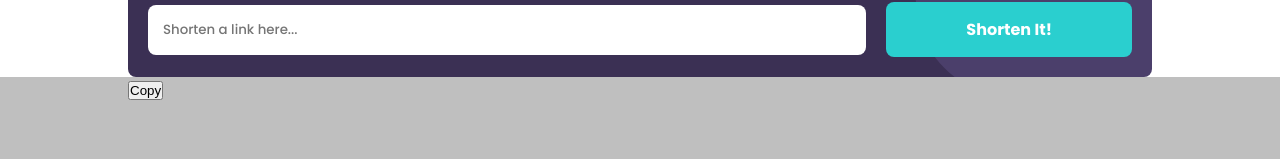
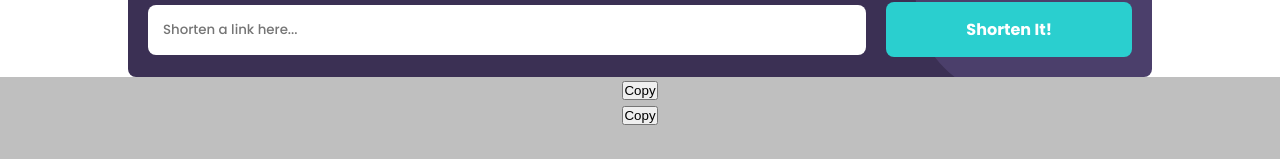
Before and after one commit to JustynaPrus/url-shortening-api, a React (Create React App) app: page / in a window 1280 px wide. Both pictures are taken after typing "Sample" into the empty fields and a click on the button "Shorten It!". Shown: the part 641-800 px from the top of the page. Built offline with nearby package versions, Linux system fonts and the light colour scheme; no server answers.

Commit message:
working on List

```diff
--- a/src/components/ShortenUrl.js
+++ b/src/components/ShortenUrl.js
@@ -1,4 +1,5 @@
-import React, { useState } from "react";
+import React, { useState, useEffect } from "react";
+import UrlList from "./atoms/UrlList";
 import { StyledSection, Wrapper } from "./ShortenUrl.styles";
 
 const ShortenUrl = () => {
@@ -34,6 +35,7 @@ const ShortenUrl = () => {
   console.log(data);
 
   const handleClick = () => {
+    console.log(data);
     setList([...list, data]);
   };
 
@@ -48,23 +50,13 @@ const ShortenUrl = () => {
             value={value}
             onChange={(e) => setValue(e.target.value)}
           />
-          <button type="submit" onClick={handleClick}>
+          <button type="submit" data={data} onClick={handleClick}>
             Shorten It!
           </button>
         </form>
       </StyledSection>
       <Wrapper>
-        <ul>
-          <p>{data.original_link}</p>
-          <p>{data.full_short_link}</p>
-          {list.map((item) => (
-            <li>
-              <p>{item.original_link}</p>
-              <p>{item.full_short_link}</p>
-              <button>Copy</button>
-            </li>
-          ))}
-        </ul>
+        <UrlList data={data} list={list} />
       </Wrapper>
     </>
   );
--- a/src/components/ShortenUrl.styles.js
+++ b/src/components/ShortenUrl.styles.js
@@ -63,5 +63,6 @@ export const Wrapper = styled.div`
   ul {
     width: 80%;
     list-style: none;
+    text-align: center;
   }
 `;
--- /dev/null
+++ b/src/components/atoms/UrlList.js
@@ -0,0 +1,28 @@
+import React from "react";
+import { Wrapper } from "./UrlList.styles";
+
+const UrlList = ({ data, list }) => {
+  const Item = (props) => {
+    const { item, id } = props;
+    return (
+      <li id={id} className={id === 0 ? "hide" : ""}>
+        <p>{item.original_link}</p>
+        <p>{item.full_short_link}</p>
+        <button>Copy</button>
+      </li>
+    );
+  };
+
+  return (
+    <Wrapper>
+      <p>{data.original_link}</p>
+      <p>{data.full_short_link}</p>
+      <button>Copy</button>
+      {list.map((item, index, className) => (
+        <Item key={index} item={item} id={index} className={className} />
+      ))}
+    </Wrapper>
+  );
+};
+
+export default UrlList;
--- /dev/null
+++ b/src/components/atoms/UrlList.styles.js
@@ -0,0 +1,11 @@
+import styled from "styled-components";
+
+export const StyledButton = styled.button``;
+
+export const Wrapper = styled.ul`
+  li {
+    .hide {
+      opacity: 0;
+    }
+  }
+`;
```
